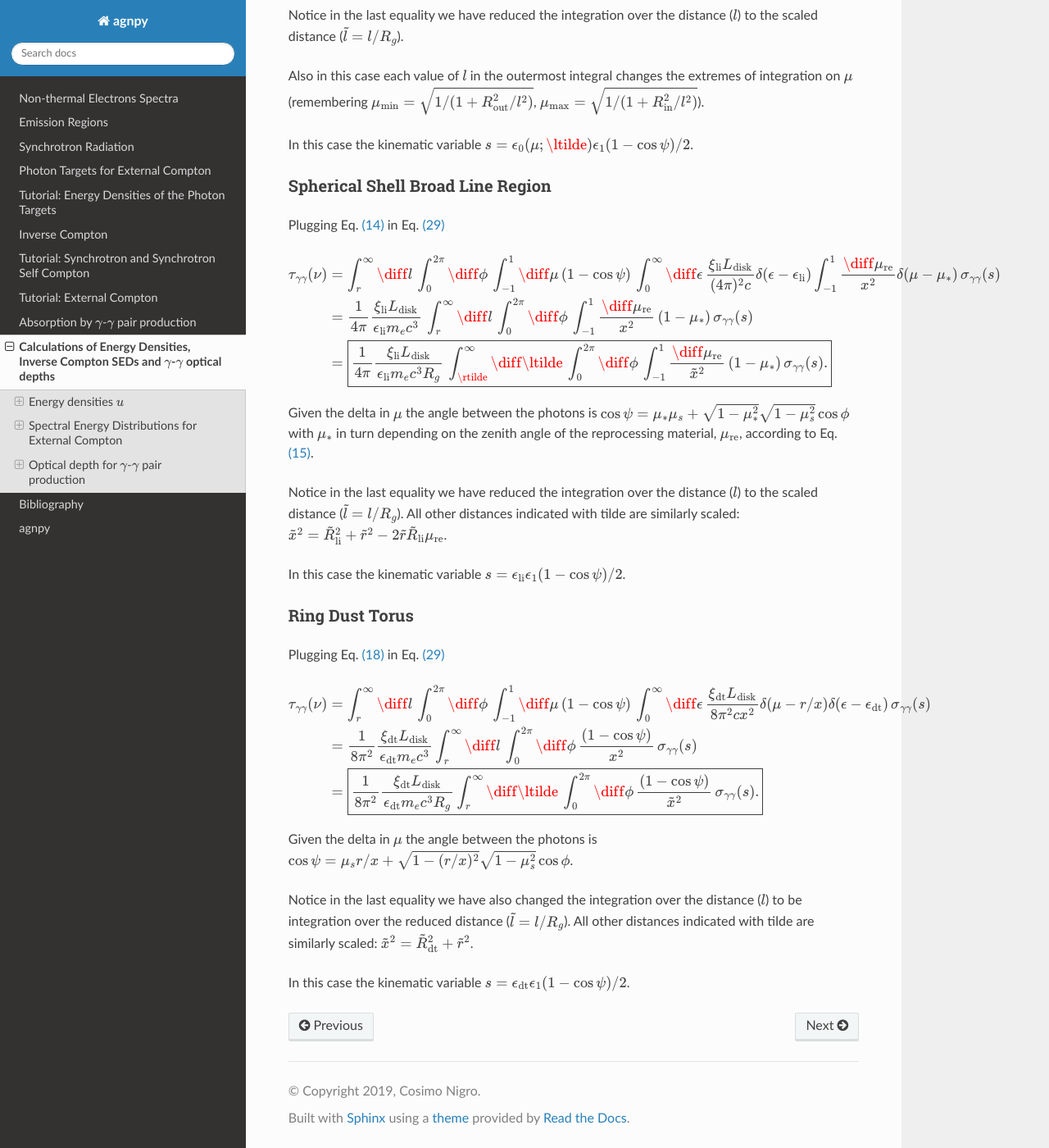
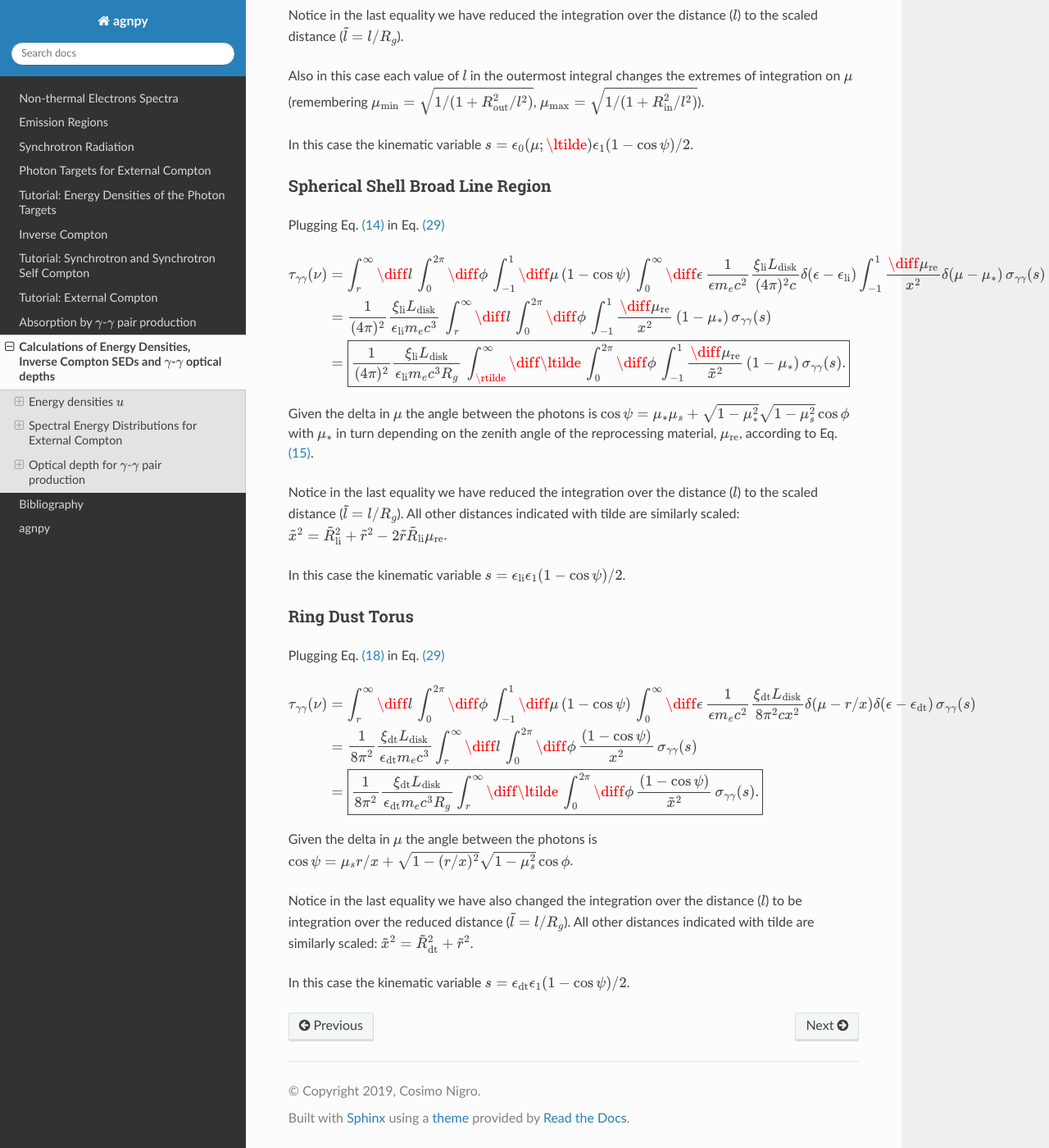
Before and after one commit to cosimoNigro/agnpy, a Sphinx documentation site: the page built from docs/calc_targets.rst, in a window 1280 px wide and 1400 px high, scrolled down 13562 px. Shown: the whole window at 82% size. Built offline with Sphinx 7.4.7 and the Read the Docs theme 2.0.0, drawn with Linux system fonts in a browser that asks for light colours.

Commit message:
improved docs

```diff
--- a/docs/calc_targets.rst
+++ b/docs/calc_targets.rst
@@ -750,16 +750,17 @@ Plugging Eq. :eq:`u_blr` in Eq. :eq:`tau`
                                  \int_{0}^{2\pi} \diff\phi \,
                                  \int_{-1}^{1}  \diff\mu \, (1 - \cos\psi) \,
                                  \int_{0}^{\infty} \diff\epsilon \,
+                                 \frac{1}{\epsilon m_e c^2}
                                  \frac{\xi_{\rm li} L_{\rm disk}}{(4\pi)^2c}
                                  \delta(\epsilon - \epsilon_{\rm li})
                                  \int_{-1}^{1}\frac{\diff\mu_{\rm re}}{x^2} \delta(\mu - \mu_*) \,
                                  \sigma_{\gamma \gamma}(s) \\
-                              &= \frac{1}{4 \pi} \frac{\xi_{\rm li} L_{\rm disk}}{\epsilon_{\rm li} m_e c^3} \,
+                              &= \frac{1}{(4 \pi)^2} \frac{\xi_{\rm li} L_{\rm disk}}{\epsilon_{\rm li} m_e c^3} \,
                                  \int_{r}^{\infty} \diff l \,
                                  \int_{0}^{2\pi} \diff\phi \,
                                  \int_{-1}^{1}\frac{\diff\mu_{\rm re}}{x^2} \, (1 - \mu_*) \,
                                  \sigma_{\gamma \gamma}(s) \\
-                              &= \boxed{\frac{1}{4 \pi} \frac{\xi_{\rm li} L_{\rm disk}}{\epsilon_{\rm li} m_e c^3 R_g} \,
+                              &= \boxed{\frac{1}{(4 \pi)^2} \frac{\xi_{\rm li} L_{\rm disk}}{\epsilon_{\rm li} m_e c^3 R_g} \,
                                  \int_{\rtilde}^{\infty} \diff \ltilde \,
                                  \int_{0}^{2\pi} \diff\phi \,
                                  \int_{-1}^{1}\frac{\diff\mu_{\rm re}}{\tilde{x}^2} \, (1 - \mu_*) \,
@@ -784,6 +785,7 @@ Plugging Eq. :eq:`u_dt` in Eq. :eq:`tau`
                                  \int_{0}^{2\pi} \diff\phi \,
                                  \int_{-1}^{1}  \diff\mu \, (1 - \cos\psi) \,
                                  \int_{0}^{\infty} \diff\epsilon \,
+                                 \frac{1}{\epsilon m_e c^2}
                                  \frac{\xi_{\rm dt} L_{\rm disk}}{8 \pi^2 c x^2}
                                  \delta(\mu - r/x) \delta(\epsilon - \epsilon_{\rm dt}) \,
                                  \sigma_{\gamma \gamma}(s) \\
```
